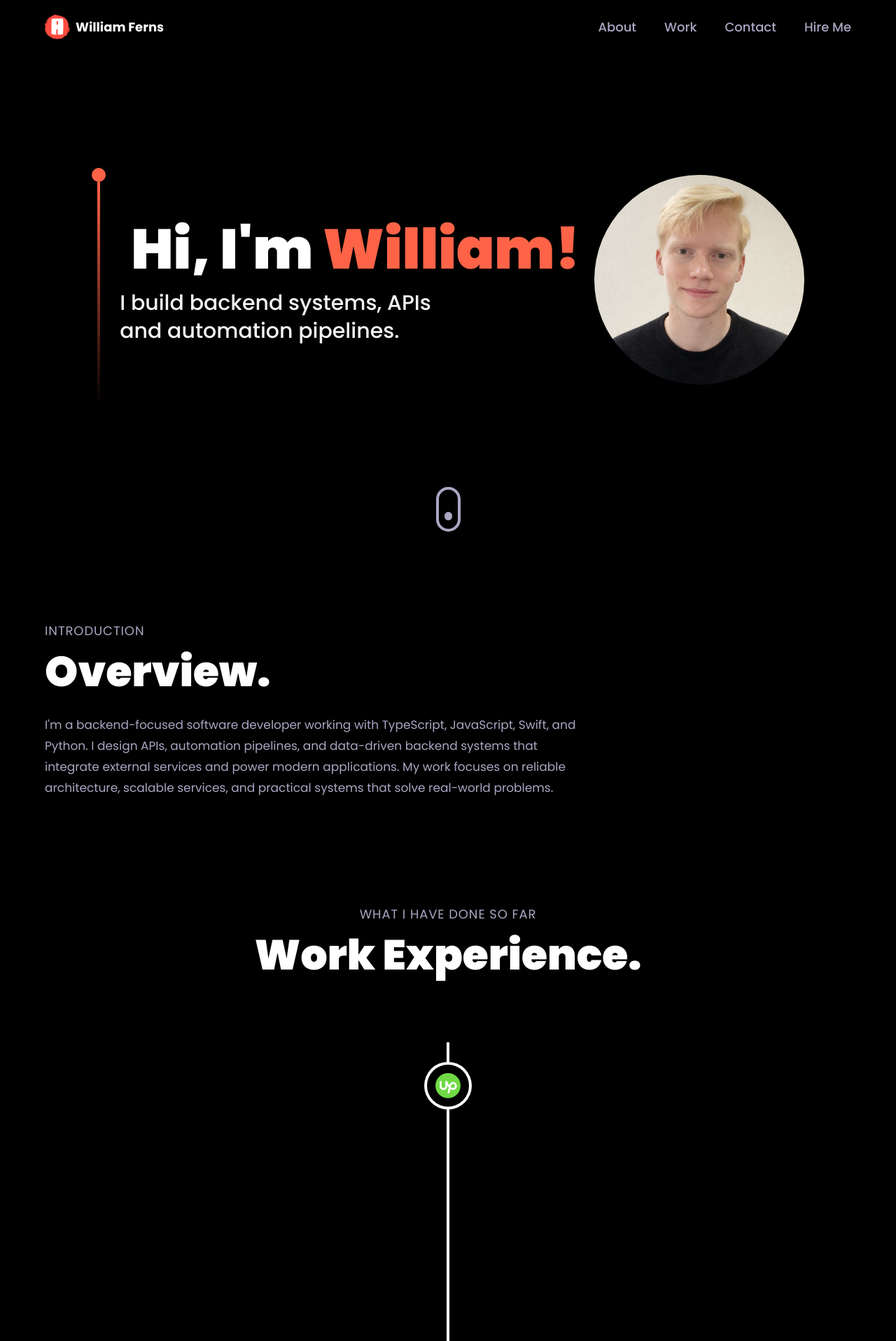
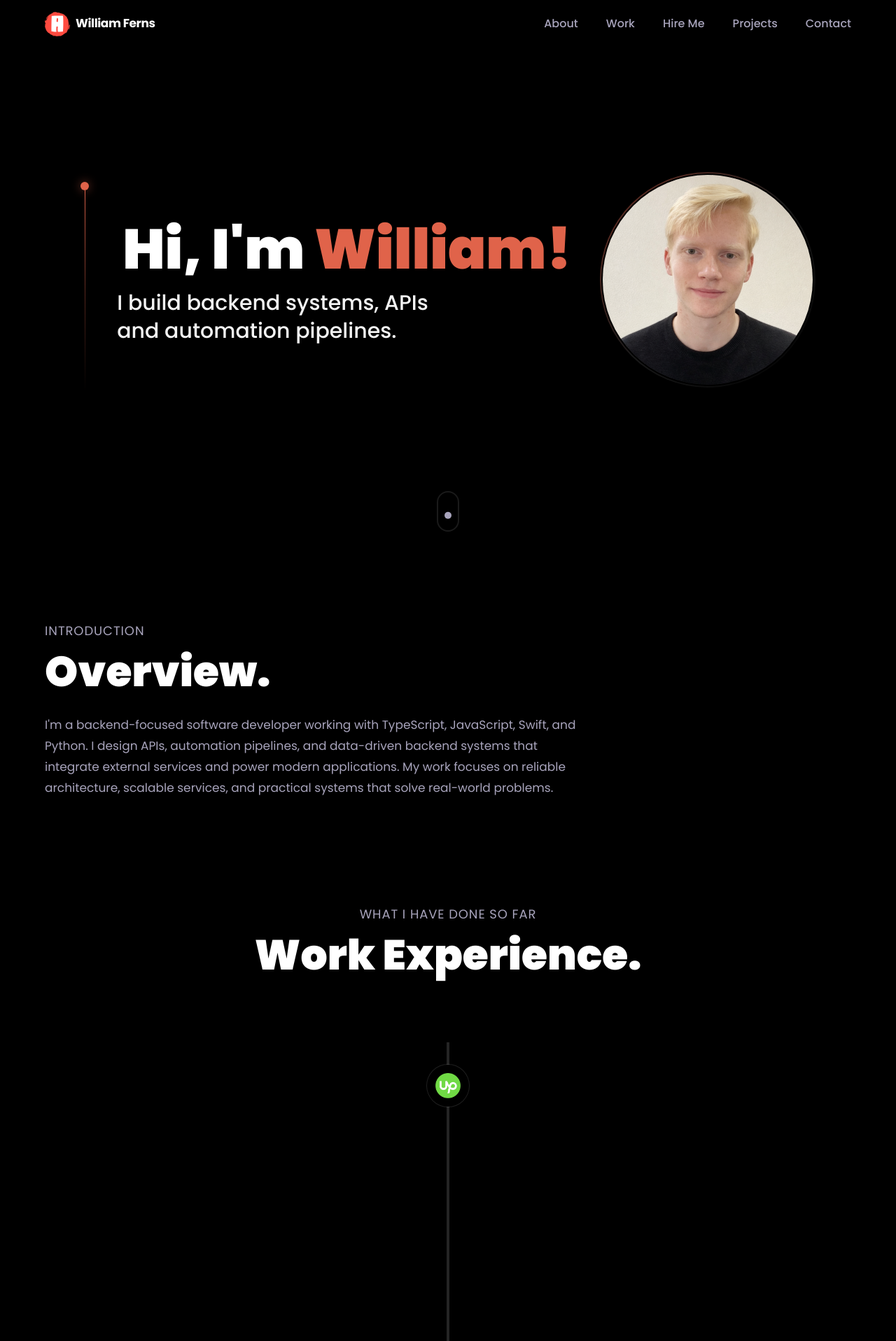
Before and after one commit to vimscientist69/personal-portfolio, a React (Vite) app: page / in a window 1280 px wide. Shown: the top 1917 px of the page at 70% size. Built offline with nearby package versions, Linux system fonts and the light colour scheme; a small style sheet from the web is missing.

Commit message:
style: update Tailwind configuration, enhance component styles, and improve layout responsiveness

```diff
--- a/src/components/Contact.jsx
+++ b/src/components/Contact.jsx
@@ -1,12 +1,19 @@
 import React, { useRef, useState } from "react";
 import { motion } from "framer-motion";
 import emailjs from "@emailjs/browser";
+import GitHubCalendar from "react-github-calendar";
 
 import { styles } from "../styles";
-  import { EarthCanvas } from "./canvas";
 import { SectionWrapper } from "../hoc";
 import { slideIn } from "../utils/motion";
-  import GitHubCalendar from "react-github-calendar";
+
+// Muted ramp: peak is dusty terracotta, not bright orange-red (reads calmer on dark UI)
+const githubContributionTheme = {
+  dark: ["#0f0f0f", "#1c1616", "#2e2422", "#453330", "#6d4f47"],
+};
+
+const inputClassName =
+  "bg-surface border border-edge-subtle py-4 px-6 placeholder:text-secondary/80 text-white rounded-xl outline-none font-medium transition-[border-color,box-shadow] focus:border-accent/45 focus:ring-1 focus:ring-accent/25";
 
 const Contact = () => {
   const formRef = useRef();
@@ -28,29 +35,13 @@
     });
   };
 
-    const selectLastHalfYear = contributions => {
-      const currentYear = new Date().getFullYear();
-      const currentMonth = new Date().getMonth();
-      const shownMonths = 13
-
-      return contributions.filter(activity => {
-        const date = new Date(activity.date);
-        const monthOfDay = date.getMonth();
-
-        return (
-          date.getFullYear() === currentYear &&
-          monthOfDay > currentMonth - shownMonths &&
-          monthOfDay <= currentMonth
-        );
-      });
-    };
   const handleSubmit = (e) => {
     e.preventDefault();
     setLoading(true);
 
     emailjs
       .send(
-          'williamferns-org-pfio',
+        "williamferns-org-pfio",
         "template_dmoodgb",
         {
           name: form.name,
@@ -68,7 +59,6 @@
 
           setForm({
             name: "",
-
             email: "",
             message: "",
           });
@@ -89,24 +79,19 @@
           variants={slideIn("right", "tween", 0.2, 1)}
           className="w-full max-w-3xl mx-auto"
         >
-            <div className="w-full pb-2">
-              <div className="w-full mx-auto">
+          <div className="w-full pb-2 rounded-2xl border border-edge-subtle bg-surface/50 p-4 sm:p-6">
             <GitHubCalendar
               username="vimscientist69"
               labels={{
                 totalCount: `{{count}} contributions in the last year`,
               }}
-                  theme={{
-                    dark: ["#1f1f1f", "red"],
-                  }}
+              theme={githubContributionTheme}
             />
-              </div>
           </div>
         </motion.div>
         <motion.div
           variants={slideIn("left", "tween", 0.2, 1)}
-            className="w-full max-w-3xl mx-auto bg-black p-6 sm:p-8 rounded-2xl"
-            style={{ border: "1px solid white" }}
+          className="w-full max-w-3xl mx-auto bg-[#050505] p-6 sm:p-8 rounded-2xl border border-edge-subtle"
         >
           <p className={styles.sectionSubText}>Get in touch</p>
           <h3 className={styles.sectionHeadText}>Contact.</h3>
@@ -117,42 +102,44 @@
             className="mt-12 flex flex-col gap-8"
           >
             <label className="flex flex-col">
-              <span className="text-white font-medium mb-4">Your Name</span>
+              <span className="text-white/90 font-medium mb-4">Your Name</span>
               <input
                 type="text"
                 name="name"
                 value={form.name}
                 onChange={handleChange}
                 placeholder="What's your good name?"
-                className="bg-gray-900 py-4 px-6 placeholder:text-secondary text-white rounded-lg outline-none border-none font-medium"
+                className={inputClassName}
               />
             </label>
             <label className="flex flex-col">
-              <span className="text-white font-medium mb-4">Your email</span>
+              <span className="text-white/90 font-medium mb-4">Your email</span>
               <input
                 type="email"
                 name="email"
                 value={form.email}
                 onChange={handleChange}
                 placeholder="What's your web address?"
-                className="bg-gray-900 py-4 px-6 placeholder:text-secondary text-white rounded-lg outline-none border-none font-medium"
+                className={inputClassName}
               />
             </label>
             <label className="flex flex-col">
-              <span className="text-white font-medium mb-4">Your Message</span>
+              <span className="text-white/90 font-medium mb-4">
+                Your Message
+              </span>
               <textarea
                 rows={7}
                 name="message"
                 value={form.message}
                 onChange={handleChange}
                 placeholder="What you want to say?"
-                className="bg-gray-900 py-4 px-6 placeholder:text-secondary text-white rounded-lg outline-none border-none font-medium"
+                className={inputClassName}
               />
             </label>
 
             <button
               type="submit"
-              className="bg-gray-900 py-3 px-8 rounded-xl outline-none w-fit text-white font-bold shadow-md shadow-primary"
+              className="bg-accent hover:bg-accent-muted py-3 px-8 rounded-xl outline-none w-fit text-white font-bold shadow-[0_12px_40px_-12px_rgba(224,99,74,0.5)] transition-colors"
             >
               {loading ? "Sending..." : "Send"}
             </button>
--- a/src/components/Experience.jsx
+++ b/src/components/Experience.jsx
@@ -12,42 +12,48 @@ import { experiences } from "../constants";
 import { SectionWrapper } from "../hoc";
 import { textVariant } from "../utils/motion";
 
+const cardBorder = "1px solid rgba(255, 255, 255, 0.1)";
+
 const ExperienceCard = ({ experience }) => {
   return (
     <VerticalTimelineElement
       contentStyle={{
-        background: "#000000",
+        background: "#050505",
         color: "#fff",
-        border: "1px solid white",
+        border: cardBorder,
+        borderRadius: "16px",
       }}
-      contentArrowStyle={{ borderRight: "7px solid  #232631" }}
+      contentArrowStyle={{ borderRight: "7px solid #050505" }}
       date={experience.date}
-      iconStyle={{ background: experience.iconBg }}
+      iconStyle={{
+        background: experience.iconBg,
+        boxShadow: "0 0 0 1px rgba(255,255,255,0.12)",
+      }}
       icon={
-        <div className='flex justify-center items-center w-full h-full'>
+        <div className="flex justify-center items-center w-full h-full">
           <img
             src={experience.icon}
             alt={experience.company_name}
-            className='w-[60%] h-[60%] object-contain'
+            className="w-[60%] h-[60%] object-contain"
           />
         </div>
       }
     >
       <div>
-        <h3 className='text-white text-[24px] font-bold'>{experience.title}</h3>
+        <h3 className="text-white text-[24px] font-bold">{experience.title}</h3>
         <p
-          className='text-secondary text-[16px] font-semibold'
+          className="text-secondary text-[16px] font-semibold"
           style={{ margin: 0 }}
         >
           {experience.company_name}
         </p>
       </div>
 
-      <ul className='mt-5 list-disc ml-5 space-y-2'>
+      <ul className="mt-5 list-disc ml-5 space-y-2">
         {experience.points.map((point, index) => (
           <li
             key={`experience-point-${index}`}
-            className='text-white-100 text-[14px] pl-1 tracking-wider'
+            className="text-white-100 text-[14px] pl-1 tracking-wider"
           >
             {point}
           </li>
@@ -69,9 +75,8 @@ const Experience = () => {
         </h2>
       </motion.div>
 
-      <div className='mt-20 flex flex-col'>
-        <VerticalTimeline
-        lineColor="white">
+      <div className="mt-20 flex flex-col">
+        <VerticalTimeline lineColor="rgba(255, 255, 255, 0.14)">
           {experiences.map((experience, index) => (
             <ExperienceCard
               key={`experience-${index}`}
--- a/src/components/Hero.jsx
+++ b/src/components/Hero.jsx
@@ -1,49 +1,54 @@
 import { motion } from "framer-motion";
 
 import { styles } from "../styles";
-import { ComputersCanvas } from "./canvas";
 import pfp from "../assets/professional-headshot-smile.png";
 
 const Hero = () => {
   return (
-        <section className={`relative w-full h-screen flex justify-center items-center`}>
-            <div className={`max-w-7xl ${styles.paddingX} flex flex-row items-center gap-5`}>
-                <div className='flex flex-col justify-center items-center mt-5'>
-                    <div className='w-5 h-5 rounded-full bg-[tomato]' />
-                    <div className='w-1 sm:h-80 h-40 violet-gradient' />
+    <section className="relative w-full min-h-screen flex justify-center items-center">
+      <div
+        className={`max-w-7xl ${styles.paddingX} flex flex-row items-center gap-6 md:gap-10`}
+      >
+        <div className="flex flex-col justify-center items-center mt-5 shrink-0">
+          <div className="w-3 h-3 rounded-full bg-accent shadow-[0_0_14px_rgba(224,99,74,0.55)]" />
+          <div className="w-px sm:h-72 h-36 bg-gradient-to-b from-accent via-accent/40 to-transparent" />
         </div>
 
-                <div>
-
-                    <h1 className={`${styles.heroHeadText} text-white mt-2 sm:mt-0 sm:ml-4`}>
-                        Hi, I'm <span className='text-[tomato]'>William!</span>
+        <div className="min-w-0 flex-1">
+          <h1
+            className={`${styles.heroHeadText} text-white mt-2 sm:mt-0 sm:ml-2`}
+          >
+            Hi, I'm <span className="text-accent">William!</span>
           </h1>
           <p className={`${styles.heroSubText} mt-2 text-white-100`}>
-                        I build backend systems, APIs <br className='sm:block hidden' />
+            I build backend systems, APIs{" "}
+            <br className="sm:block hidden" />
             and automation pipelines.
           </p>
         </div>
-                {/* Add a profile picture */}
+
+        <div className="hidden md:block shrink-0 p-1 rounded-full bg-gradient-to-br from-accent/50 via-white/10 to-transparent">
           <img
             src={pfp}
-                    alt="Profile Picture"
-                    className="hidden md:block w-[300px] h-[300px] rounded-full object-cover"
+            alt="William Ferns"
+            className="w-[260px] h-[260px] lg:w-[300px] lg:h-[300px] rounded-full object-cover ring-2 ring-black"
           />
         </div>
+      </div>
 
-            <div className='absolute xs:bottom-10 bottom-32 w-full flex justify-center items-center'>
-                <a href='#about'>
-                    <div className='w-[35px] h-[64px] rounded-3xl border-4 border-secondary flex justify-center items-start p-2'>
+      <div className="absolute xs:bottom-10 bottom-32 w-full flex justify-center items-center">
+        <a href="#about" aria-label="Scroll to About">
+          <div className="w-[32px] h-[58px] rounded-3xl border-2 border-edge-subtle flex justify-center items-start p-2 hover:border-accent/40 transition-colors">
             <motion.div
               animate={{
-                                y: [0, 24, 0],
+                y: [0, 20, 0],
               }}
               transition={{
                 duration: 1.5,
                 repeat: Infinity,
                 repeatType: "loop",
               }}
-                            className='w-3 h-3 rounded-full bg-secondary mb-1'
+              className="w-2.5 h-2.5 rounded-full bg-secondary mb-1"
             />
           </div>
         </a>
--- a/src/components/Navbar.jsx
+++ b/src/components/Navbar.jsx
@@ -11,51 +11,70 @@ const Navbar = () => {
   const [scrolled, setScrolled] = useState(false);
 
   useEffect(() => {
-    const handleScroll = () => {
-      const scrollTop = window.scrollY;
-      if (scrollTop > 100) {
-        setScrolled(true);
-      } else {
-        setScrolled(false);
-      }
+    const handleScrollTop = () => {
+      setScrolled(window.scrollY > 48);
     };
 
-    window.addEventListener("scroll", handleScroll);
+    handleScrollTop();
+    window.addEventListener("scroll", handleScrollTop, { passive: true });
+    return () => window.removeEventListener("scroll", handleScrollTop);
+  }, []);
 
-    return () => window.removeEventListener("scroll", handleScroll);
+  useEffect(() => {
+    const sections = navLinks.filter((n) => !n.link);
+
+    const updateActiveSection = () => {
+      const y = window.scrollY;
+      let current = "";
+      for (const { id } of sections) {
+        const el = document.getElementById(id);
+        if (!el) continue;
+        const top = el.getBoundingClientRect().top + window.scrollY;
+        if (y + 140 >= top) current = id;
+      }
+      setActive(current);
+    };
+
+    updateActiveSection();
+    window.addEventListener("scroll", updateActiveSection, { passive: true });
+    return () => window.removeEventListener("scroll", updateActiveSection);
   }, []);
 
   return (
     <nav
-      className={`${
-        styles.paddingX
-      } w-full flex items-center py-5 fixed top-0 z-20 ${
-        scrolled ? "bg-primary" : "bg-transparent"
+      className={`${styles.paddingX} w-full flex items-center py-4 fixed top-0 z-20 transition-[background-color,border-color,backdrop-filter] duration-300 ${
+        scrolled
+          ? "bg-black/75 backdrop-blur-md border-b border-edge-subtle"
+          : "bg-transparent border-b border-transparent"
       }`}
     >
-      <div className='w-full flex justify-between items-center max-w-7xl mx-auto'>
+      <div className="w-full flex justify-between items-center max-w-7xl mx-auto">
         <Link
-          to='/'
-          className='flex items-center gap-2'
+          to="/"
+          className="flex items-center gap-2"
           onClick={() => {
             setActive("");
             window.scrollTo(0, 0);
           }}
         >
-          <img src={logo} alt='logo' className='w-9 h-9 object-contain' />
-          <p className='text-white text-[18px] font-bold cursor-pointer flex '>
+          <img src={logo} alt="logo" className="w-9 h-9 object-contain" />
+          <p className="text-white text-[17px] font-bold cursor-pointer tracking-tight">
             William Ferns
           </p>
         </Link>
 
-        <ul className='list-none hidden sm:flex flex-row gap-10'>
+        <ul className="list-none hidden sm:flex flex-row gap-8 lg:gap-10">
           {navLinks.map((nav) => (
             <li
               key={nav.id}
               className={`${
-                active === nav.title ? "text-white" : "text-secondary"
-              } hover:text-white text-[18px] font-medium cursor-pointer`}
-              onClick={() => setActive(nav.title)}
+                !nav.link && active === nav.id
+                  ? "text-white"
+                  : "text-secondary"
+              } hover:text-white text-[16px] font-medium cursor-pointer transition-colors`}
+              onClick={() => {
+                if (!nav.link) setActive(nav.id);
+              }}
             >
               {nav.link ? (
                 <a href={nav.link} target="_blank" rel="noopener noreferrer">
@@ -68,29 +87,31 @@ const Navbar = () => {
           ))}
         </ul>
 
-        <div className='sm:hidden flex flex-1 justify-end items-center'>
+        <div className="sm:hidden flex flex-1 justify-end items-center">
           <img
             src={toggle ? close : menu}
-            alt='menu'
-            className='w-[28px] h-[28px] object-contain'
+            alt="menu"
+            className="w-[28px] h-[28px] object-contain"
             onClick={() => setToggle(!toggle)}
           />
 
           <div
             className={`${
               !toggle ? "hidden" : "flex"
-            } p-6 black-gradient absolute top-20 right-0 mx-4 my-2 min-w-[140px] z-10 rounded-xl`}
+            } p-6 black-gradient absolute top-20 right-0 mx-4 my-2 min-w-[160px] z-10 rounded-xl border border-edge-subtle backdrop-blur-md`}
           >
-            <ul className='list-none flex justify-end items-start flex-1 flex-col gap-4'>
+            <ul className="list-none flex justify-end items-start flex-1 flex-col gap-4">
               {navLinks.map((nav) => (
                 <li
                   key={nav.id}
                   className={`font-poppins font-medium cursor-pointer text-[16px] ${
-                    active === nav.title ? "text-white" : "text-secondary"
+                    !nav.link && active === nav.id
+                      ? "text-white"
+                      : "text-secondary"
                   }`}
                   onClick={() => {
                     setToggle(!toggle);
-                    setActive(nav.title);
+                    if (!nav.link) setActive(nav.id);
                   }}
                 >
                   {nav.link ? (
--- a/src/components/Works.jsx
+++ b/src/components/Works.jsx
@@ -15,63 +15,68 @@ const ProjectCard = ({
   tags,
   image,
   source_code_link,
-  live_demo
+  live_demo,
 }) => {
   return (
-    <motion.div variants={fadeIn("up", "spring", index * 0.5, 0.75)} >
+    <motion.div variants={fadeIn("up", "spring", index * 0.5, 0.75)}>
       <Tilt
         options={{
           max: 45,
           scale: 1,
           speed: 450,
         }}
-        className='bg-black p-5 rounded-2xl sm:w-[360px] w-full'
-        style={{border: '1px solid white'}}
-
+        className="bg-[#050505] p-5 rounded-2xl sm:w-[360px] w-full border border-edge-subtle shadow-[0_24px_80px_-40px_rgba(0,0,0,0.9)] hover:border-edge-strong transition-colors"
       >
-        <div className='relative w-full h-[230px]' >
+        <div className="relative w-full h-[230px]">
           <img
             src={image}
-            alt='project_image'
-            className='w-full h-full object-cover rounded-2xl'
+            alt={`${name} preview`}
+            className="w-full h-full object-cover rounded-xl"
           />
 
-
-          <div className='absolute inset-0 flex justify-end m-3 card-img_hover'>
-            <div
-              onClick={() => window.open(source_code_link, "_blank")}
-              className='black-gradient w-10 h-10 rounded-full flex justify-center items-center cursor-pointer'
+          <div className="absolute inset-0 flex justify-end m-3 card-img_hover">
+            <a
+              href={source_code_link}
+              target="_blank"
+              rel="noopener noreferrer"
+              className="w-10 h-10 rounded-full flex justify-center items-center bg-black/80 border border-edge-subtle hover:border-accent/50 transition-colors"
+              aria-label={`View ${name} on GitHub`}
             >
               <img
                 src={github}
-                alt='source code'
-                className='w-1/2 h-1/2 object-contain'
+                alt=""
+                className="w-1/2 h-1/2 object-contain"
               />
-            </div>
+            </a>
           </div>
         </div>
 
-        <div className='mt-5'>
-          <h3 className='text-white font-bold text-[24px]'>{name}</h3>
-          <p className='mt-2 text-secondary text-[14px]'>{description}</p>
+        <div className="mt-5">
+          <h3 className="text-white font-bold text-[24px]">{name}</h3>
+          <p className="mt-2 text-secondary text-[14px] leading-relaxed">
+            {description}
+          </p>
         </div>
 
-        <div className='mt-4 flex flex-wrap gap-2'>
+        <div className="mt-4 flex flex-wrap gap-2">
           {tags.map((tag) => (
-            <p
+            <span
               key={`${name}-${tag.name}`}
-              className={`text-[14px] ${tag.color}`}
+              className="rounded-full border border-edge-subtle bg-surface px-2.5 py-1 text-[11px] font-medium uppercase tracking-wide text-white/75"
             >
-              #{tag.name}
-            </p>
+              {tag.name}
+            </span>
           ))}
         </div>
         {live_demo && (
-            <button className='mt-5 bg-gradient-to-r from-black-100 to-red-500 text-white px-5 py-2 rounded-full'>
-                <a href={live_demo} target='_blank' rel='noreferrer'>
-                    Live Demo
-                </a>
-            </button>
+          <a
+            href={live_demo}
+            target="_blank"
+            rel="noreferrer"
+            className="mt-5 inline-flex rounded-full px-5 py-2 text-[14px] font-semibold text-white bg-gradient-to-r from-white/10 to-accent/25 border border-edge-subtle hover:border-accent/40 transition-colors"
+          >
+            Live Demo
+          </a>
         )}
       </Tilt>
     </motion.div>
@@ -80,27 +85,26 @@ const ProjectCard = ({
 
 const Works = () => {
   return (
-    <div className='w-full'>
-      <motion.div variants={textVariant()} className='w-full'>
+    <div className="w-full">
+      <motion.div variants={textVariant()} className="w-full">
         <p className={`${styles.sectionSubText}`}>My work</p>
         <h2 className={`${styles.sectionHeadText}`}>Projects.</h2>
       </motion.div>
 
-      <div className='w-full'>
+      <div className="w-full">
         <motion.p
           variants={fadeIn("", "", 0.1, 1)}
-          className='mt-3 text-secondary text-[17px] max-w-3xl leading-[30px] w-full'
+          className="mt-3 text-secondary text-[17px] max-w-3xl leading-[30px] w-full"
         >
           Following projects showcases my skills and experience through
           real-world examples of my work. Each project is briefly described with
-          {/* links to code repositories and live demos in it. It reflects my */}
-          links to code repositories. It reflects my
-          ability to solve complex problems, work with different technologies,
-          and manage projects effectively.
+          links to code repositories. It reflects my ability to solve complex
+          problems, work with different technologies, and manage projects
+          effectively.
         </motion.p>
       </div>
 
-      <div className='mt-20 flex flex-wrap justify-center gap-7 w-full'>
+      <div className="mt-20 flex flex-wrap justify-center gap-7 w-full">
         {projects.map((project, index) => (
           <ProjectCard
             key={`project-${index}`}
@@ -113,4 +117,4 @@ const Works = () => {
   );
 };
 
-export default SectionWrapper(Works, "");
+export default SectionWrapper(Works, "projects");
--- a/src/constants/index.js
+++ b/src/constants/index.js
@@ -32,12 +32,16 @@ export const navLinks = [
         title: "Work",
     },
     {
+        id: "hire",
+        title: "Hire Me",
+    },
+    {
+        id: "projects",
+        title: "Projects",
+    },
+    {
         id: "contact",
         title: "Contact",
-    },
-    {
-        id: "hire",
-        title: "Hire Me",
     },
     // {
     //     title: "Blog",
--- a/tailwind.config.cjs
+++ b/tailwind.config.cjs
@@ -5,12 +5,25 @@ module.exports = {
   theme: {
     extend: {
       colors: {
-        primary: "black",
-        secondary: "#aaa6c3",
+        primary: "#000000",
+        secondary: "#a8a4bc",
         tertiary: "#151030",
         "black-100": "#100d25",
         "black-200": "#090325",
         "white-100": "#f3f3f3",
+        accent: {
+          DEFAULT: "#e0634a",
+          muted: "#b84a38",
+          glow: "rgba(224, 99, 74, 0.35)",
+        },
+        surface: {
+          DEFAULT: "rgba(255, 255, 255, 0.04)",
+          raised: "rgba(255, 255, 255, 0.06)",
+        },
+        edge: {
+          subtle: "rgba(255, 255, 255, 0.1)",
+          strong: "rgba(255, 255, 255, 0.18)",
+        },
       },
       boxShadow: {
         card: "0px 35px 120px -15px #211e35",
```
Also changed, not shown: src/App.jsx (+10 -2 lines), src/components/HireMe.jsx (+33 -64 lines), src/components/canvas/Stars.jsx (+6 -3 lines), src/index.css (+10 -0 lines). Lines whose indentation alone changed are shown as unchanged.
